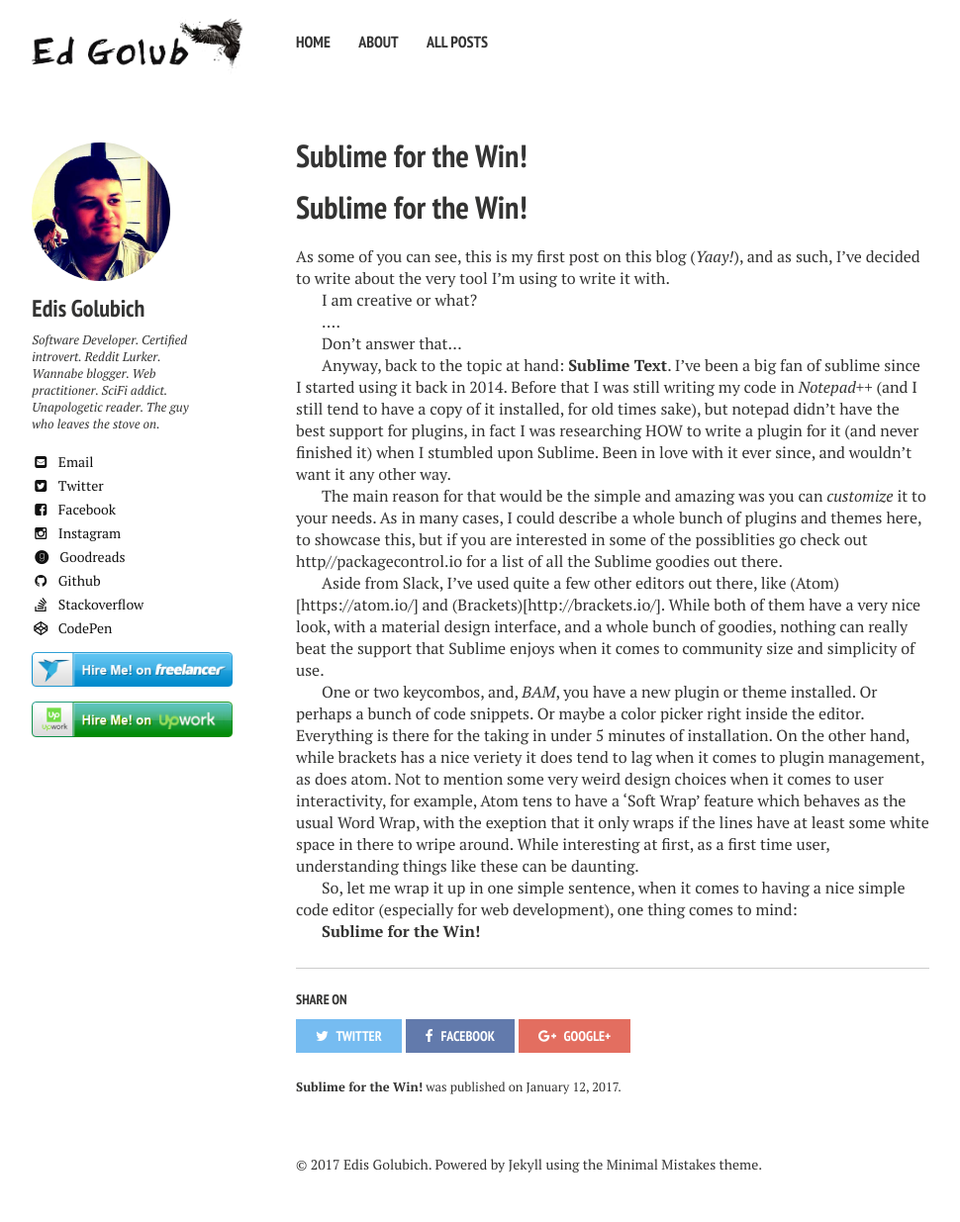
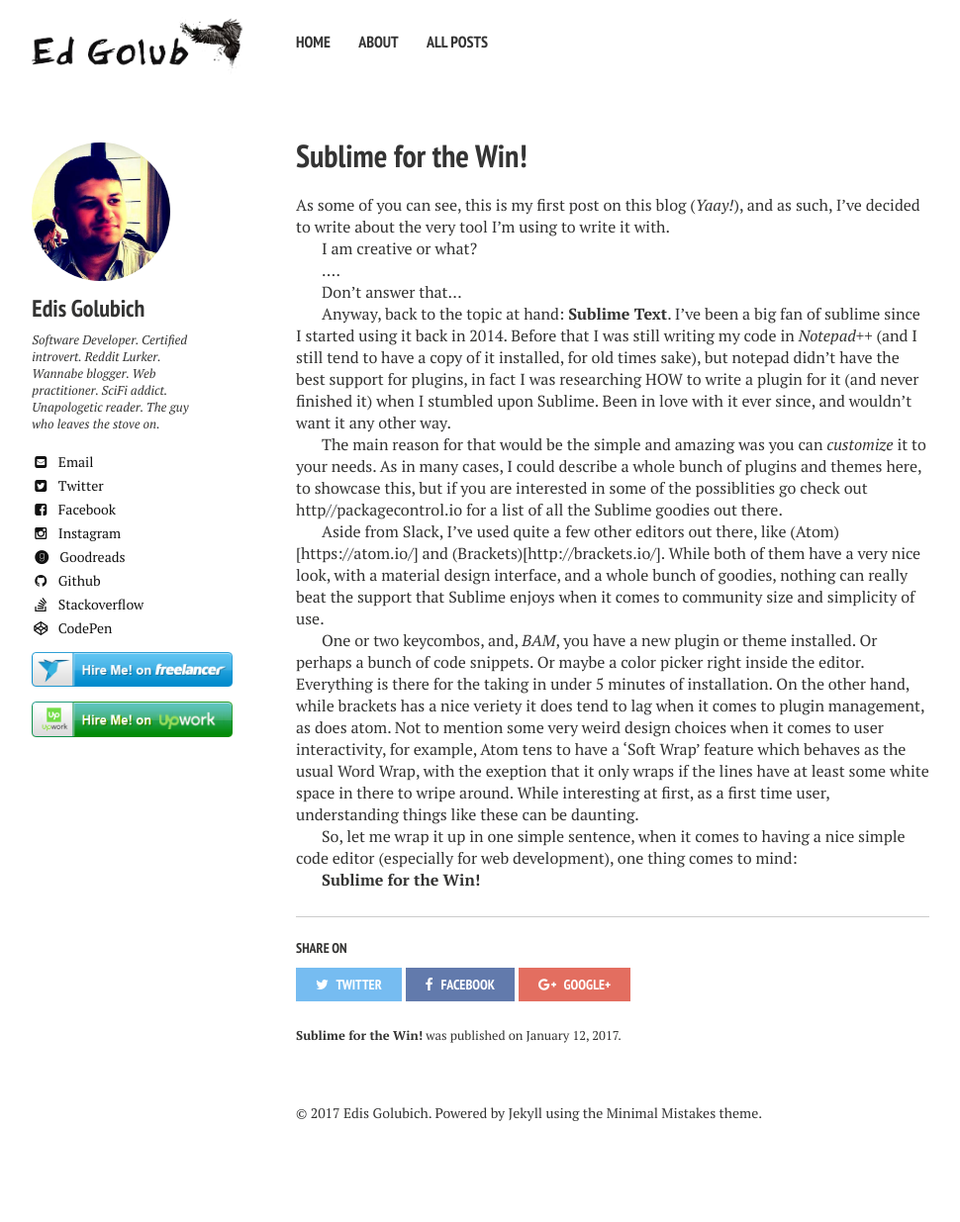
Before and after one commit to edgolub/edgolub.github.io, a Jekyll site: the page built from _posts/2017-01-12-Sublime-for-the-Win.md, in a window 1280 px wide. Shown: the whole page at 99% size, without its empty margins (21-991 px from the left). Built offline with Jekyll 4.4.1, drawn with Linux system fonts in a browser that asks for light colours; nearby versions of some CDN libraries; after the commit the page ends 1183 px from its top, so only the background shows below that.

Commit message:
Update 2017-01-12-Sublime-for-the-Win.md
Fix spacing in paragraphs..

```diff
--- a/_posts/2017-01-12-Sublime-for-the-Win.md
+++ b/_posts/2017-01-12-Sublime-for-the-Win.md
@@ -3,8 +3,6 @@ layout: post
 title: Sublime for the Win!
 comments: true
 ---
-
-# Sublime for the Win!
 
 As some of you can see, this is my first post on this blog (_Yaay!_), and as such, I've decided to write about the very tool I'm using to write it with.
 
@@ -18,7 +16,6 @@ Anyway, back to the topic at hand: **Sublime Text**. I've been a big fan of subl
 
 The main reason for that would be the simple and amazing was you can _customize_ it to your needs. As in many cases, I could describe a whole bunch of plugins and themes here, to showcase this, but if you are interested in some of the possiblities go check out http//packagecontrol.io for a list of all the Sublime goodies out there.
 
-
 Aside from Slack, I've used quite a few other editors out there, like (Atom)[https://atom.io/] and (Brackets)[http://brackets.io/]. While both of them have a very nice look, with a material design interface, and a whole bunch of goodies, nothing can really beat the support that Sublime enjoys when it comes to community size and simplicity of use.
 
 One or two keycombos, and, _BAM_, you have a new plugin or theme installed. Or perhaps a bunch of code snippets. Or maybe a color picker right inside the editor. Everything is there for the taking in under 5 minutes of installation. On the other hand, while brackets has a nice veriety it does tend to lag when it comes to plugin management, as does atom. Not to mention some very weird design choices when it comes to user interactivity, for example, Atom tens to have a 'Soft Wrap' feature which behaves as the usual Word Wrap, with the exeption that it only wraps if the lines have at least some white space in there to wripe around. While interesting at first, as a first time user, understanding things like these can be daunting.
```
